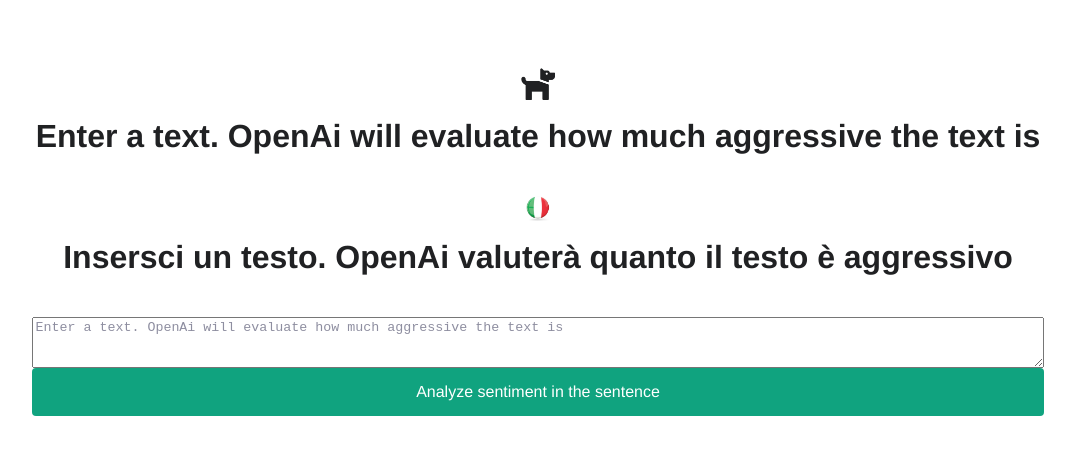
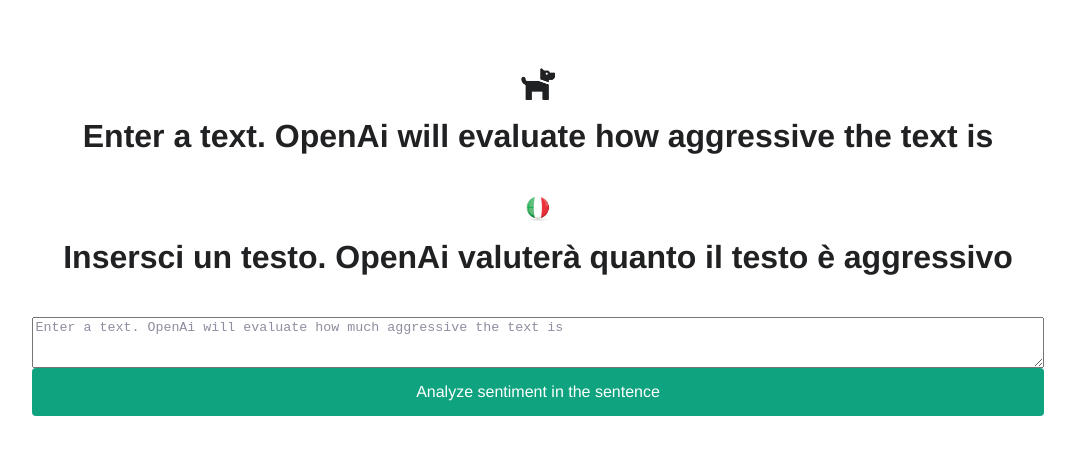
Before and after one commit to antoniocasino/open-ai-client-, a Next.js app: page /sentiment in a window 1280 px wide. Shown: the top 454 px of the page, without its empty margins (102-1177 px from the left). Built offline with nearby package versions, Linux system fonts and the light colour scheme; a web font is replaced by a local one.

Commit message:
make it better

```diff
--- a/pages/sentiment.js
+++ b/pages/sentiment.js
@@ -34,7 +34,7 @@
 
           <main className={styles.main}>
             <img src="/dog.png" className={styles.icon} />
-            <h3>Enter a text. OpenAi will evaluate how much aggressive the text is</h3>
+            <h3>Enter a text. OpenAi will evaluate how aggressive the text is</h3>
             <img src="/ita.jpg" className={styles.icon} />
             <h3>Insersci un testo. OpenAi valuterà quanto il testo è aggressivo</h3>
             <form onSubmit={onSubmit}>
```
